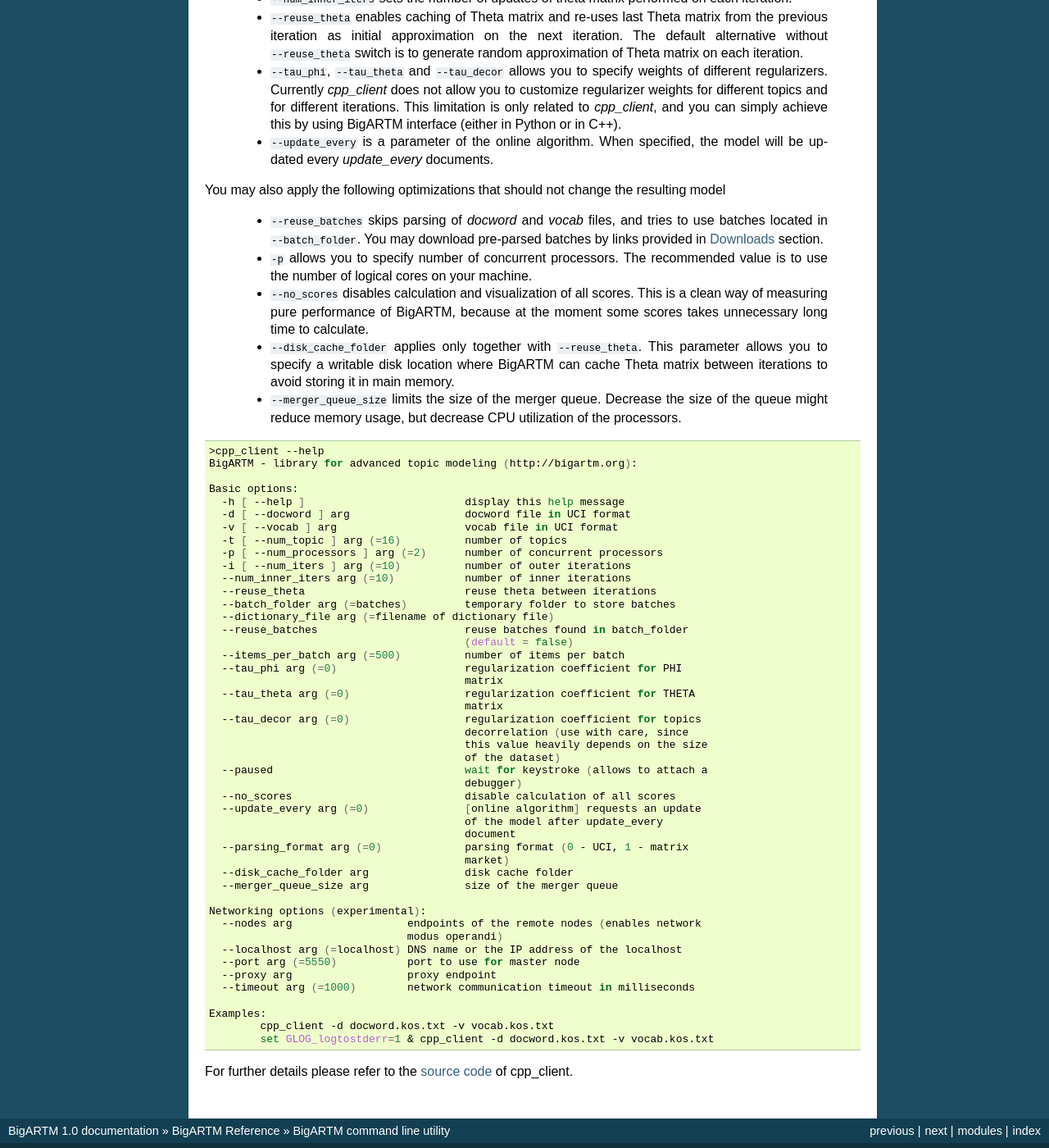
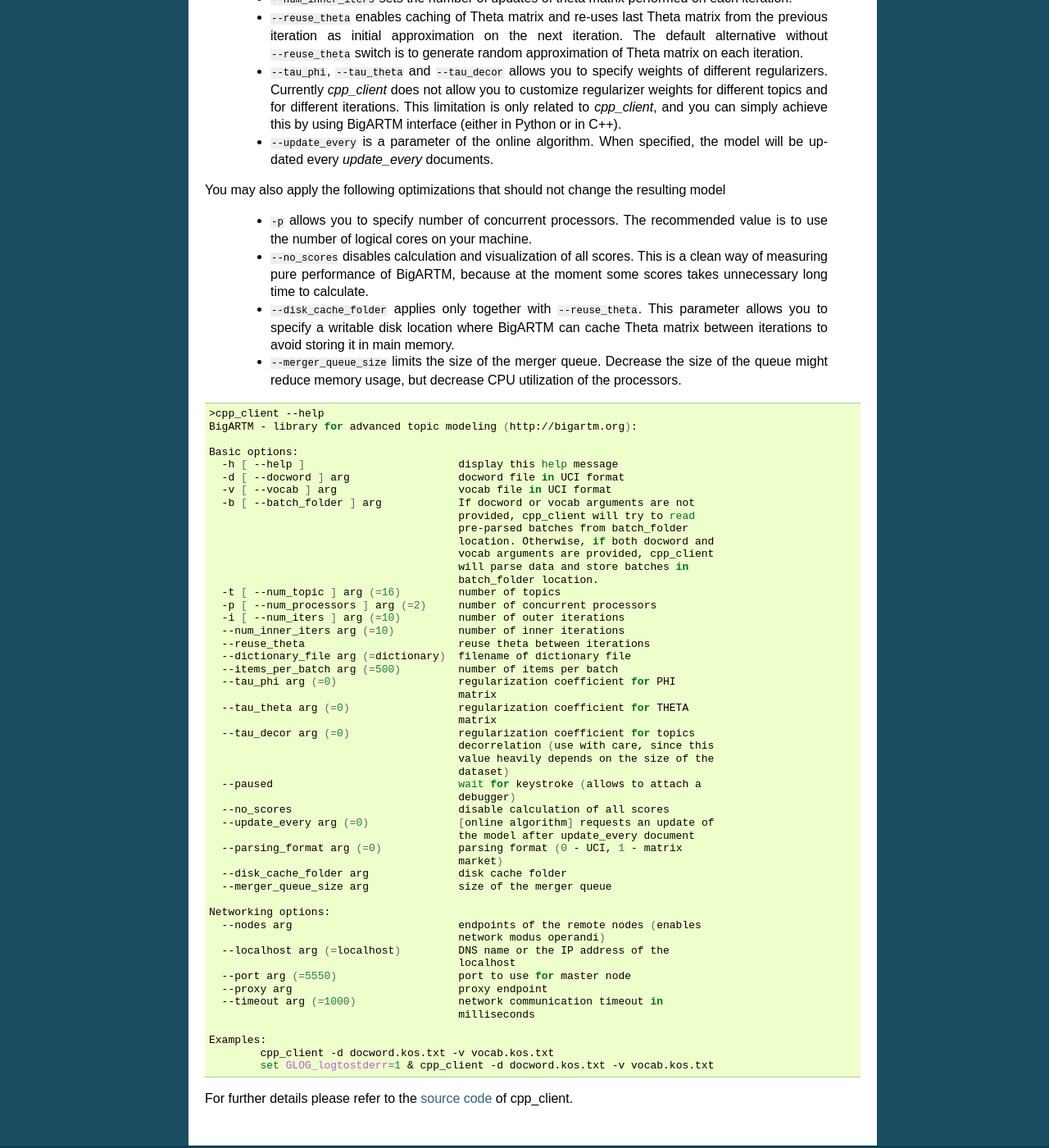
Before and after one commit to bigartm/bigartm, a Sphinx documentation site: the page built from docs/ref/cpp_client.txt, in a window 1280 px wide and 1400 px high, scrolled down 347 px. Shown: the whole window at 82% size. Built offline with Sphinx 7.4.7, drawn with Linux system fonts in a browser that asks for light colours; formulas are drawn with MathJax 3.

```diff
--- a/docs/ref/cpp_client.txt
+++ b/docs/ref/cpp_client.txt
@@ -30,9 +30,6 @@
 
 You may also apply the following optimizations that should not change the resulting model
 
-  * ``--reuse_batches`` skips parsing of *docword* and *vocab* files, and tries to use batches located in ``--batch_folder``.
-    You may download pre-parsed batches by links provided in :doc:`/download` section.
-
   * ``-p`` allows you to specify number of concurrent processors.
     The recommended value is to use the number of logical cores on your machine.
 
@@ -53,45 +50,50 @@
     BigARTM - library for advanced topic modeling (http://bigartm.org):
 
     Basic options:
-     -h [ --help ]                         display this help message
-     -d [ --docword ] arg                  docword file in UCI format
-     -v [ --vocab ] arg                    vocab file in UCI format
-     -t [ --num_topic ] arg (=16)          number of topics
-     -p [ --num_processors ] arg (=2)      number of concurrent processors
-     -i [ --num_iters ] arg (=10)          number of outer iterations
-     --num_inner_iters arg (=10)           number of inner iterations
-     --reuse_theta                         reuse theta between iterations
-     --batch_folder arg (=batches)         temporary folder to store batches
-     --dictionary_file arg (=filename of dictionary file)
-     --reuse_batches                       reuse batches found in batch_folder
-                                           (default = false)
-     --items_per_batch arg (=500)          number of items per batch
-     --tau_phi arg (=0)                    regularization coefficient for PHI
+      -h [ --help ]                        display this help message
+      -d [ --docword ] arg                 docword file in UCI format
+      -v [ --vocab ] arg                   vocab file in UCI format
+      -b [ --batch_folder ] arg            If docword or vocab arguments are not
+                                           provided, cpp_client will try to read
+                                           pre-parsed batches from batch_folder
+                                           location. Otherwise, if both docword and
+                                           vocab arguments are provided, cpp_client
+                                           will parse data and store batches in
+                                           batch_folder location.
+      -t [ --num_topic ] arg (=16)         number of topics
+      -p [ --num_processors ] arg (=2)     number of concurrent processors
+      -i [ --num_iters ] arg (=10)         number of outer iterations
+      --num_inner_iters arg (=10)          number of inner iterations
+      --reuse_theta                        reuse theta between iterations
+      --dictionary_file arg (=dictionary)  filename of dictionary file
+      --items_per_batch arg (=500)         number of items per batch
+      --tau_phi arg (=0)                   regularization coefficient for PHI
                                            matrix
-     --tau_theta arg (=0)                  regularization coefficient for THETA
+      --tau_theta arg (=0)                 regularization coefficient for THETA
                                            matrix
-     --tau_decor arg (=0)                  regularization coefficient for topics
-                                           decorrelation (use with care, since
-                                           this value heavily depends on the size
-                                           of the dataset)
-     --paused                              wait for keystroke (allows to attach a
+      --tau_decor arg (=0)                 regularization coefficient for topics
+                                           decorrelation (use with care, since this
+                                           value heavily depends on the size of the
+                                           dataset)
+      --paused                             wait for keystroke (allows to attach a
                                            debugger)
-     --no_scores                           disable calculation of all scores
-     --update_every arg (=0)               [online algorithm] requests an update
-                                           of the model after update_every
-                                           document
-     --parsing_format arg (=0)             parsing format (0 - UCI, 1 - matrix
+      --no_scores                          disable calculation of all scores
+      --update_every arg (=0)              [online algorithm] requests an update of
+                                           the model after update_every document
+      --parsing_format arg (=0)            parsing format (0 - UCI, 1 - matrix
                                            market)
-     --disk_cache_folder arg               disk cache folder
-     --merger_queue_size arg               size of the merger queue
+      --disk_cache_folder arg              disk cache folder
+      --merger_queue_size arg              size of the merger queue
 
-   Networking options (experimental):
-     --nodes arg                  endpoints of the remote nodes (enables network
-                                  modus operandi)
-     --localhost arg (=localhost) DNS name or the IP address of the localhost
-     --port arg (=5550)           port to use for master node
-     --proxy arg                  proxy endpoint
-     --timeout arg (=1000)        network communication timeout in milliseconds
+    Networking options:
+      --nodes arg                          endpoints of the remote nodes (enables
+                                           network modus operandi)
+      --localhost arg (=localhost)         DNS name or the IP address of the
+                                           localhost
+      --port arg (=5550)                   port to use for master node
+      --proxy arg                          proxy endpoint
+      --timeout arg (=1000)                network communication timeout in
+                                           milliseconds
 
     Examples:
             cpp_client -d docword.kos.txt -v vocab.kos.txt
```
Also changed, not shown: 1 other file. Lines whose indentation alone changed are shown as unchanged.
